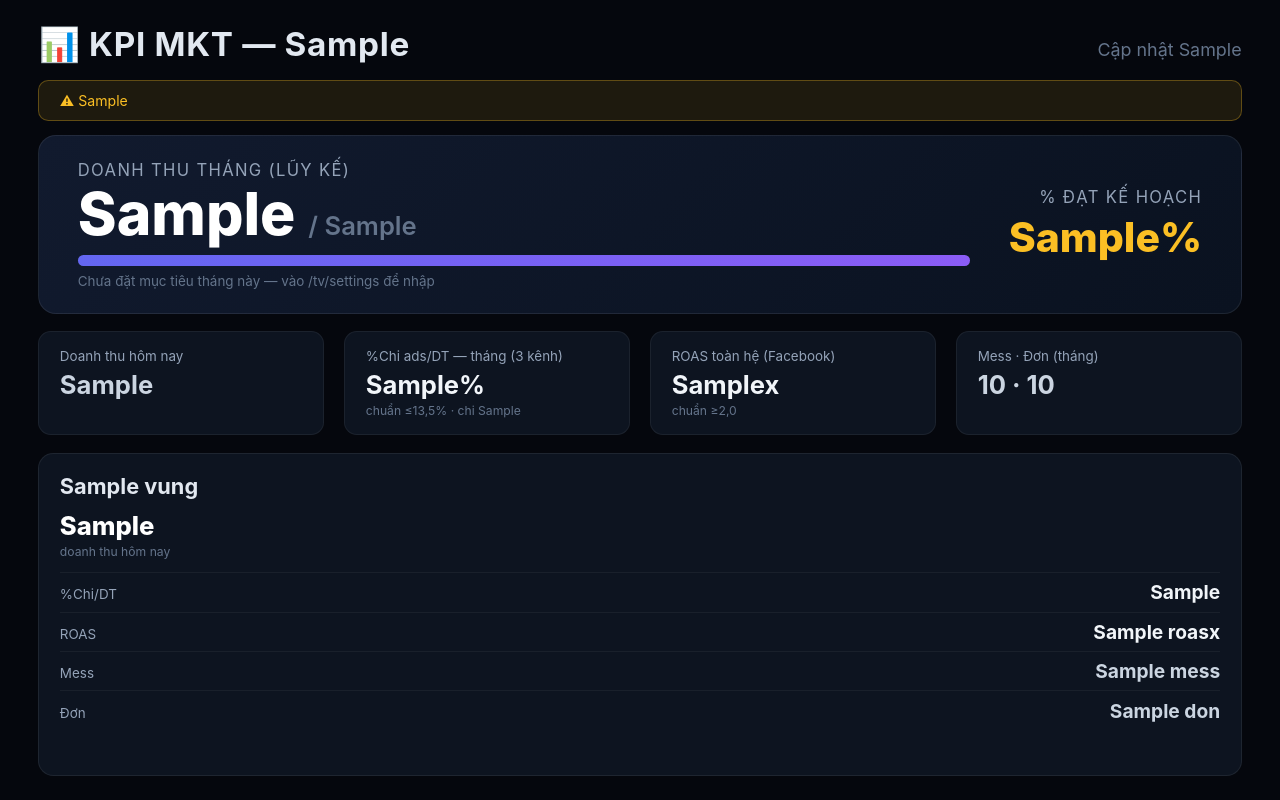
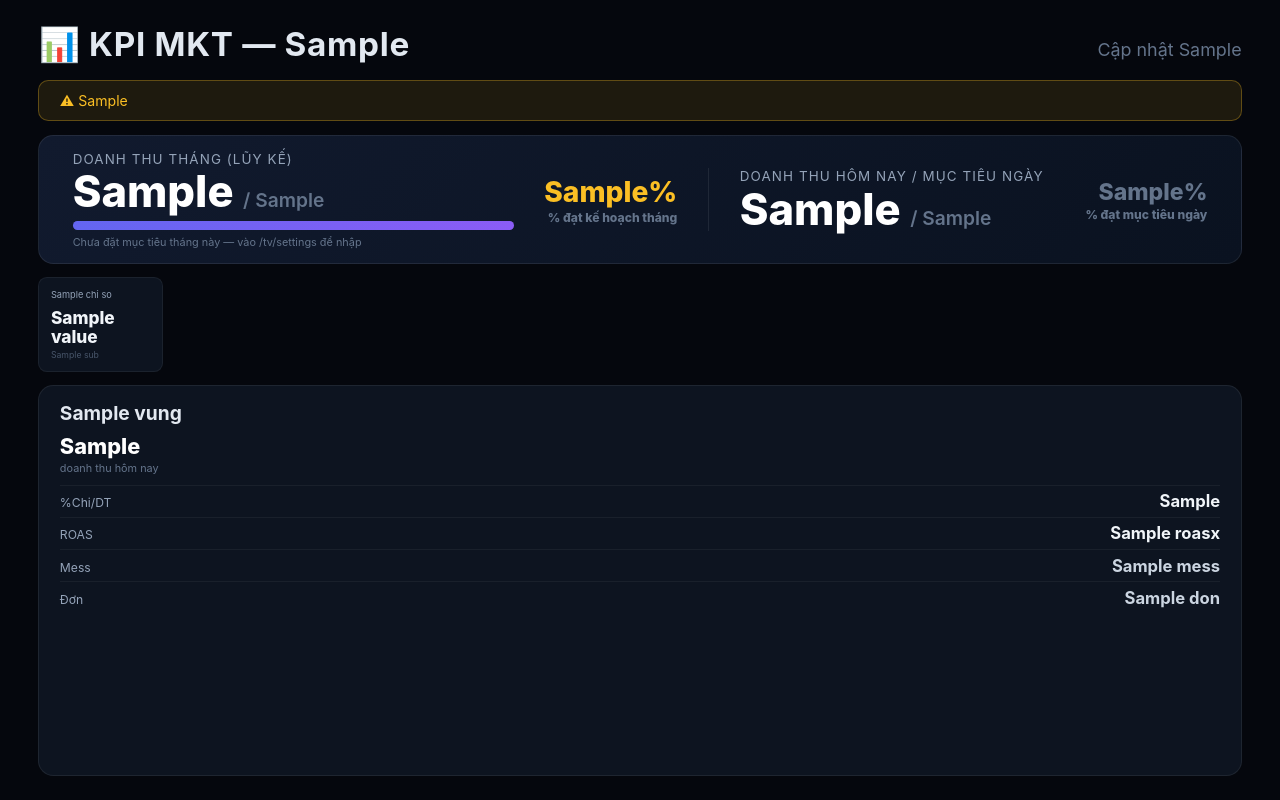
Before and after one commit to hungnvn8n/eyeplus-ads-monitor, a Flask app: template templates/tv.html in a window 1280 px wide. Run offline with Flask 3, Linux system fonts and the light colour scheme; the visitor is signed in with stand-in values (Sample User, id 1); tables that the repository leaves empty hold one stand-in row (values such as "Sample post"); the template is opened without the code that fills it: most values are stand-ins (such as "Sample title", 1, 10 or a date in 2020); parts of the project's set-up code (start-up, migrations or seed data) failed here and were passed over; some libraries are stand-ins or nearby versions.

Commit message:
feat(tv): thêm mục tiêu ngày + đủ bộ chỉ số như /app/tracking
Thiếu vì bảng vùng (fb_ads_daily) chỉ đồng bộ 1 lần/ngày lúc 04:00 — trong
ngày luôn trống tới tận sáng hôm sau. mkt.kinhmateyeplus.com/app/tracking lại
nhúng thẳng sang_liec.metrics() — nguồn daily_rollup TỔNG + Pancake trực
tiếp, cập nhật intraday (5 lần/ngày), không bị khoá như bảng vùng.

- tv_kpi() gọi thêm metrics(day): SĐT xin được (tổng + 2 page) · tỉ lệ
  chuyển đổi · số mess · giá mess · DT TB/đơn · quản trị rủi ro · kiểm soát
  chi phí — hiện thành dàn 9 ô nhỏ phía trên 4 ô vùng
- Thêm mục tiêu HÔM NAY (mục tiêu tháng chia đều số ngày) cạnh mục tiêu
  tháng trong khối đầu trang, kèm %đạt riêng cho ngày

Đo lại: 2,2s → 3,5s/lần khi máy chủ ấm (thêm 1 lượt gọi Pancake, có cache
10 phút) — vẫn dư sức trong chu kỳ tải lại 30s.

Co-Authored-By: Claude Opus 5 (1M context) <noreply@anthropic.com>

```diff
--- a/sang_liec.py
+++ b/sang_liec.py
@@ -565,6 +565,21 @@ def tv_kpi(day: date) -> dict:
     pct_dat = _div(dt_thang * 100, muc_tieu) if muc_tieu else None
     pct_ngay_qua = round(days_elapsed / days_in_month * 100, 1)
 
+    # Mục tiêu HÔM NAY = chia đều mục tiêu tháng cho số ngày trong tháng —
+    # cách chia đơn giản nhất khi chưa có kế hoạch riêng từng ngày/tuần.
+    muc_tieu_ngay = round(muc_tieu / days_in_month) if muc_tieu else 0
+    pct_dat_ngay = _div(dt_hom_nay * 100, muc_tieu_ngay) if muc_tieu_ngay else None
+
+    # 7 chỉ số của trang "Chỉ số tracking" (mkt.kinhmateyeplus.com/app/tracking
+    # nhúng thẳng trang này) — nguồn daily_rollup TỔNG + Pancake trực tiếp, cập
+    # nhật intraday (5 lần/ngày), KHÔNG bị khoá tới 04:00 sáng như bảng vùng ở
+    # trên (bảng vùng dùng fb_ads_daily — chi tiết theo TỪNG quảng cáo, nặng
+    # hơn nên chỉ đồng bộ 1 lần/ngày).
+    try:
+        chi_so = metrics(day)
+    except Exception:
+        chi_so = []
+
     vung = vung_full["rows"]
     # ROAS + tổng đơn toàn hệ = gộp lại từ 4 ô vùng (đã tính theo tiền RAW,
     # khớp Trình quản lý QC Facebook — không nhân hệ số ×0,51).
@@ -585,6 +600,10 @@ def tv_kpi(day: date) -> dict:
         "muc_tieu": muc_tieu, "muc_tieu_txt": _fmt_money(muc_tieu) if muc_tieu else "chưa đặt",
         "pct_dat": round(pct_dat, 1) if pct_dat is not None else None,
         "pct_ngay_qua": pct_ngay_qua,
+        "muc_tieu_ngay": muc_tieu_ngay,
+        "muc_tieu_ngay_txt": _fmt_money(muc_tieu_ngay) if muc_tieu_ngay else "chưa đặt",
+        "pct_dat_ngay": round(pct_dat_ngay, 1) if pct_dat_ngay is not None else None,
+        "chi_so": chi_so,
         "chi_hom_nay_txt": _fmt_money(chi_hom_nay),
         "chi_thang_txt": _fmt_money(chi_thang),
         "pct_hom_nay": round(pct_hom_nay, 1) if pct_hom_nay is not None else None,
--- a/templates/tv.html
+++ b/templates/tv.html
@@ -36,24 +36,26 @@
   .headline {
     background: linear-gradient(135deg, #111a2e, #0a1220);
     border: 1px solid rgba(255,255,255,0.08);
-    border-radius: 1.4vw;
-    padding: 3vh 3vw;
-    margin-bottom: 2.2vh;
-    display: flex; align-items: center; justify-content: space-between; gap: 3vw;
+    border-radius: 1.2vw;
+    padding: 1.8vh 2.6vw;
+    margin-bottom: 1.6vh;
+    display: flex; align-items: center; gap: 2.4vw;
   }
-  .headline .blk { flex: 1; }
-  .headline .label { font-size: 1.3vw; color: #94a3b8; text-transform: uppercase; letter-spacing: 0.08em; margin-bottom: 0.6vh; }
-  .headline .num { font-size: 4.6vw; font-weight: 800; line-height: 1; color: #ffffff; }
-  .headline .num small { font-size: 2vw; color: #64748b; font-weight: 600; }
-  .headline .pct { font-size: 3.2vw; font-weight: 800; }
+  .headline .blk { flex: 1.4; }
+  .headline .blk.today { flex: 1; border-left: 1px solid rgba(255,255,255,0.08); padding-left: 2.4vw; }
+  .headline .label { font-size: 1.05vw; color: #94a3b8; text-transform: uppercase; letter-spacing: 0.08em; margin-bottom: 0.4vh; }
+  .headline .num { font-size: 3.4vw; font-weight: 800; line-height: 1; color: #ffffff; }
+  .headline .num small { font-size: 1.5vw; color: #64748b; font-weight: 600; }
+  .headline .pct { font-size: 2.2vw; font-weight: 800; flex: 0 0 auto; text-align: right; }
   .headline .pct.green { color: #34d399; }
   .headline .pct.yellow { color: #fbbf24; }
   .headline .pct.red { color: #fb7185; }
   .headline .pct.none { color: #64748b; }
+  .headline .pct-lb { font-size: 0.95vw; color: #64748b; text-align: right; margin-top: 0.2vh; }
 
-  .progress-wrap { margin-top: 1.4vh; }
+  .progress-wrap { margin-top: 1vh; }
   .progress-bar {
-    position: relative; height: 1.4vh; border-radius: 1vh;
+    position: relative; height: 1.1vh; border-radius: 1vh;
     background: rgba(255,255,255,0.08); overflow: visible;
   }
   .progress-fill {
@@ -61,41 +63,48 @@
     background: linear-gradient(90deg, #6366f1, #8b5cf6);
   }
   .progress-marker {
-    position: absolute; top: -0.6vh; width: 2px; height: 2.6vh;
+    position: absolute; top: -0.5vh; width: 2px; height: 2.1vh;
     background: #fbbf24;
   }
-  .progress-note { font-size: 1.05vw; color: #64748b; margin-top: 0.8vh; }
+  .progress-note { font-size: 0.85vw; color: #64748b; margin-top: 0.6vh; }
 
-  .sub-row { display: flex; gap: 1.6vw; margin-bottom: 2.2vh; }
-  .sub-card {
-    flex: 1; background: #0d1420; border: 1px solid rgba(255,255,255,0.06);
-    border-radius: 1vw; padding: 2vh 1.6vw;
+  /* 9 ô chỉ số — cùng bộ với /app/tracking (mkt.kinhmateyeplus.com), nguồn
+     daily_rollup tổng + Pancake trực tiếp nên cập nhật intraday (5 lần/ngày),
+     không bị khoá tới 04:00 sáng như 4 ô vùng bên dưới. */
+  .chiso-grid {
+    display: grid; grid-template-columns: repeat(9, 1fr); gap: 0.8vw;
+    margin-bottom: 1.6vh;
   }
-  .sub-card .label { font-size: 1.05vw; color: #94a3b8; margin-bottom: 0.6vh; }
-  .sub-card .val { font-size: 2vw; font-weight: 700; }
-  .sub-card .val.green { color: #34d399; }
-  .sub-card .val.yellow { color: #fbbf24; }
-  .sub-card .val.red { color: #fb7185; }
-  .sub-card .val.none { color: #cbd5e1; }
-  .sub-card .hint { font-size: 0.95vw; color: #64748b; margin-top: 0.4vh; }
+  .chiso-card {
+    background: #0d1420; border: 1px solid rgba(255,255,255,0.06);
+    border-radius: 0.7vw; padding: 1.3vh 0.9vw;
+  }
+  .chiso-card .label { font-size: 0.72vw; color: #94a3b8; margin-bottom: 0.5vh;
+                        line-height: 1.25; min-height: 1.9vh; }
+  .chiso-card .val { font-size: 1.35vw; font-weight: 800; line-height: 1.1; }
+  .chiso-card .val.green { color: #34d399; }
+  .chiso-card .val.yellow { color: #fbbf24; }
+  .chiso-card .val.red { color: #fb7185; }
+  .chiso-card .val.none { color: #cbd5e1; }
+  .chiso-card .sub { font-size: 0.68vw; color: #475569; margin-top: 0.5vh; line-height: 1.3; }
 
   .region-grid {
     display: flex; gap: 1.6vw; flex: 1;
   }
   .region-card {
     flex: 1; background: #0d1420; border: 1px solid rgba(255,255,255,0.07);
-    border-radius: 1.2vw; padding: 2.4vh 1.6vw;
+    border-radius: 1.2vw; padding: 1.8vh 1.6vw;
     display: flex; flex-direction: column;
   }
-  .region-card .name { font-size: 1.7vw; font-weight: 700; color: #e2e8f0; margin-bottom: 1.4vh; }
-  .region-card .dt { font-size: 2vw; font-weight: 800; color: #fff; margin-bottom: 0.4vh; }
-  .region-card .dt-lb { font-size: 0.95vw; color: #64748b; margin-bottom: 1.6vh; }
+  .region-card .name { font-size: 1.5vw; font-weight: 700; color: #e2e8f0; margin-bottom: 1vh; }
+  .region-card .dt { font-size: 1.7vw; font-weight: 800; color: #fff; margin-bottom: 0.3vh; }
+  .region-card .dt-lb { font-size: 0.85vw; color: #64748b; margin-bottom: 1.2vh; }
   .region-row {
     display: flex; justify-content: space-between; align-items: baseline;
-    padding: 0.9vh 0; border-top: 1px solid rgba(255,255,255,0.05);
+    padding: 0.7vh 0; border-top: 1px solid rgba(255,255,255,0.05);
   }
-  .region-row .rlabel { font-size: 1.05vw; color: #94a3b8; }
-  .region-row .rval { font-size: 1.5vw; font-weight: 700; }
+  .region-row .rlabel { font-size: 0.95vw; color: #94a3b8; }
+  .region-row .rval { font-size: 1.3vw; font-weight: 700; }
   .region-row .rval.green { color: #34d399; }
   .region-row .rval.yellow { color: #fbbf24; }
   .region-row .rval.red { color: #fb7185; }
@@ -133,42 +142,36 @@
         </div>
         <div class="progress-note">
           {% if data.muc_tieu %}
-            Vạch vàng = {{ data.pct_ngay_qua }}% số ngày trong tháng đã trôi qua — nhịp doanh thu đang
-            {% if data.pct_dat and data.pct_dat >= data.pct_ngay_qua %}nhanh hơn{% else %}chậm hơn{% endif %}
-            nhịp ngày
+            Vạch vàng = {{ data.pct_ngay_qua }}% số ngày đã qua — nhịp doanh thu đang
+            {% if data.pct_dat and data.pct_dat >= data.pct_ngay_qua %}nhanh hơn{% else %}chậm hơn{% endif %} nhịp ngày
           {% else %}
             Chưa đặt mục tiêu tháng này — vào /tv/settings để nhập
           {% endif %}
         </div>
       </div>
     </div>
-    <div class="blk" style="flex: 0 0 auto; text-align: right;">
-      <div class="label">% đạt kế hoạch</div>
-      <div class="pct {{ 'green' if (data.pct_dat and data.pct_dat >= data.pct_ngay_qua) else ('yellow' if data.pct_dat else 'none') }}">
-        {{ (data.pct_dat ~ '%') if data.pct_dat is not none else '—' }}
-      </div>
+    <div class="pct {{ 'green' if (data.pct_dat and data.pct_dat >= data.pct_ngay_qua) else ('yellow' if data.pct_dat else 'none') }}">
+      {{ (data.pct_dat ~ '%') if data.pct_dat is not none else '—' }}
+      <div class="pct-lb">% đạt kế hoạch tháng</div>
+    </div>
+    <div class="blk today">
+      <div class="label">Doanh thu hôm nay / mục tiêu ngày</div>
+      <div class="num">{{ data.dt_hom_nay_txt }} <small>/ {{ data.muc_tieu_ngay_txt }}</small></div>
+    </div>
+    <div class="pct {{ 'green' if (data.pct_dat_ngay and data.pct_dat_ngay >= 100) else ('yellow' if data.pct_dat_ngay else 'none') }}" style="font-size:1.8vw">
+      {{ (data.pct_dat_ngay ~ '%') if data.pct_dat_ngay is not none else '—' }}
+      <div class="pct-lb">% đạt mục tiêu ngày</div>
     </div>
   </div>
 
-  <div class="sub-row">
-    <div class="sub-card">
-      <div class="label">Doanh thu hôm nay</div>
-      <div class="val none">{{ data.dt_hom_nay_txt }}</div>
+  <div class="chiso-grid">
+    {% for x in data.chi_so %}
+    <div class="chiso-card">
+      <div class="label">{{ x.label }}</div>
+      <div class="val {{ x.status }}">{{ x.value }}</div>
+      <div class="sub">{{ x.sub }}</div>
     </div>
-    <div class="sub-card">
-      <div class="label">%Chi ads/DT — tháng (3 kênh)</div>
-      <div class="val {{ data.pct_status }}">{{ (data.pct_thang ~ '%') if data.pct_thang is not none else '—' }}</div>
-      <div class="hint">chuẩn ≤13,5% · chi {{ data.chi_thang_txt }}</div>
-    </div>
-    <div class="sub-card">
-      <div class="label">ROAS toàn hệ (Facebook)</div>
-      <div class="val {{ data.roas_status }}">{{ (data.roas_toan_he ~ 'x') if data.roas_toan_he is not none else '—' }}</div>
-      <div class="hint">chuẩn ≥2,0</div>
-    </div>
-    <div class="sub-card">
-      <div class="label">Mess · Đơn (tháng)</div>
-      <div class="val none">{{ '{:,}'.format(data.mess_thang).replace(',', '.') }} · {{ '{:,}'.format(data.don_thang).replace(',', '.') }}</div>
-    </div>
+    {% endfor %}
   </div>
 
   <div class="region-grid">
```
